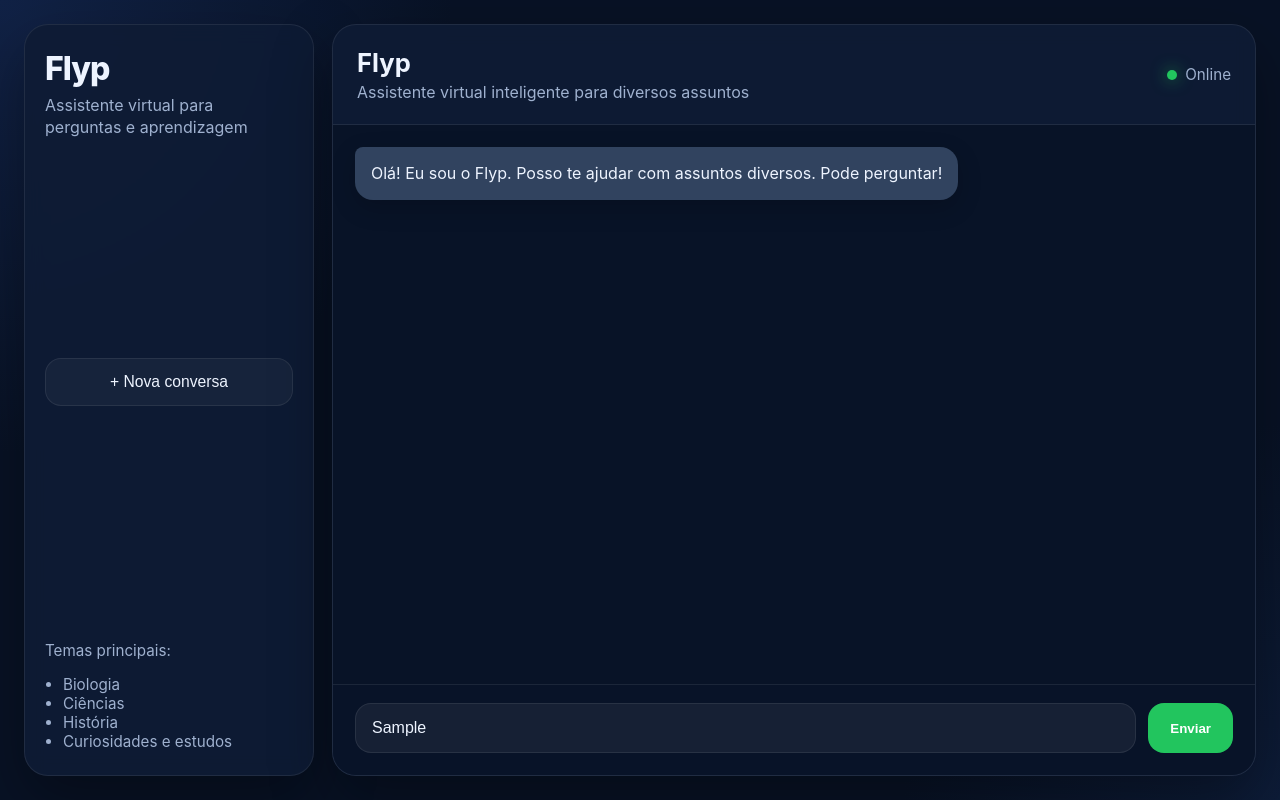
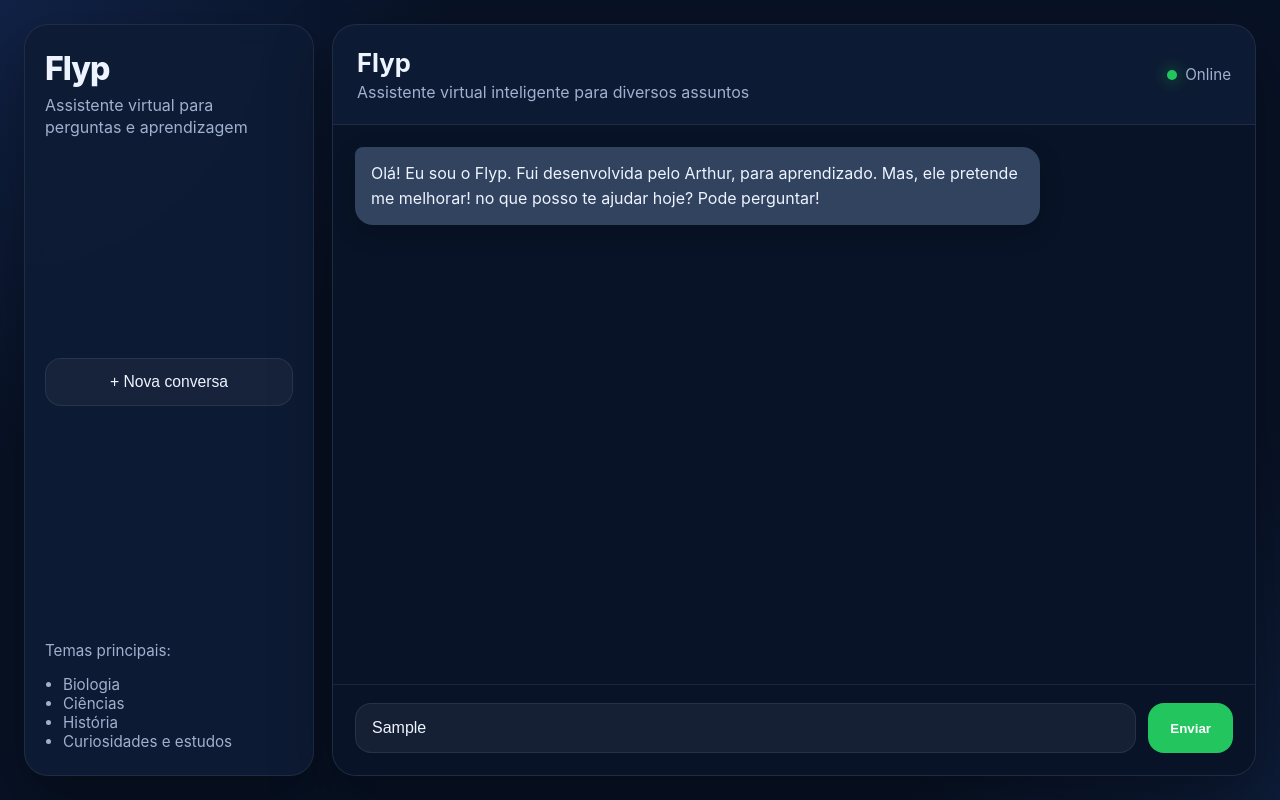
Before and after one commit to arthurwhit3/flyp-ai, a website: page public/index.html in a window 1280 px wide. Both pictures are taken after typing "Sample" into the empty fields and a click on the button "+ Nova conversa". Drawn offline with Linux system fonts and the light colour scheme; no server answers.

Commit message:
adjustments for improvenses

```diff
--- a/public/index.html
+++ b/public/index.html
@@ -42,7 +42,7 @@
       <section id="chat" class="chat-messages">
         <div class="message bot">
           <div class="bubble">
-            Olá! Eu sou o Flyp. Posso te ajudar com assuntos diversos. Pode perguntar!
+            Olá! Eu sou o Flyp. Fui desenvolvida pelo Arthur, para aprendizado. Mas, ele pretende me melhorar! no que posso te ajudar hoje? Pode perguntar!
           </div>
         </div>
       </section>
--- a/public/script.js
+++ b/public/script.js
@@ -119,7 +119,7 @@ async function novaConversa() {
 
   chat.innerHTML = "";
   criarMensagem(
-    "Olá! Eu sou o Flyp. Posso te ajudar com assuntos diversos. Pode perguntar!",
+    "Olá! Eu sou o Flyp. Fui desenvolvida pelo Arthur, para aprendizado. Mas, ele pretende me melhorar! no que posso te ajudar hoje? Pode perguntar!",
     "bot"
   );
 
--- a/servidor.js
+++ b/servidor.js
@@ -27,7 +27,7 @@ function gerarHistoricoInicial() {
       role: "model",
       parts: [
         {
-          text: "Olá! Eu sou o Flyp. Posso te ajudar com assuntos diversos. Pode perguntar!",
+          text: "Olá! Eu sou o Flyp. Fui desenvolvida pelo Arthur, para aprendizado. Mas, ele pretende me melhorar! no que posso te ajudar hoje? Pode perguntar!",
         },
       ],
     },
```
